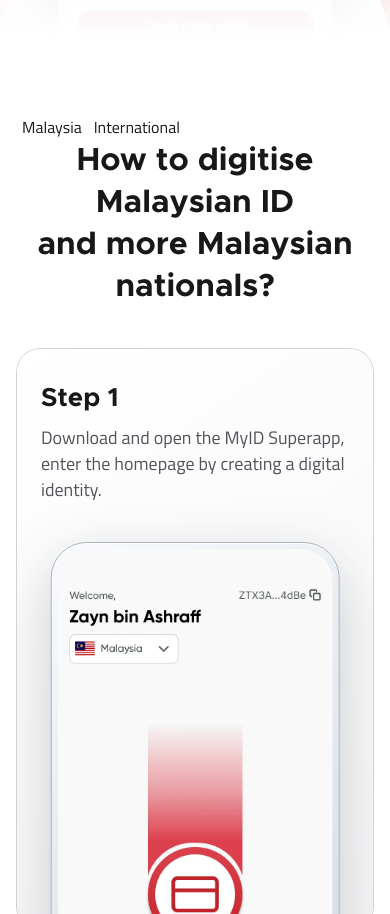
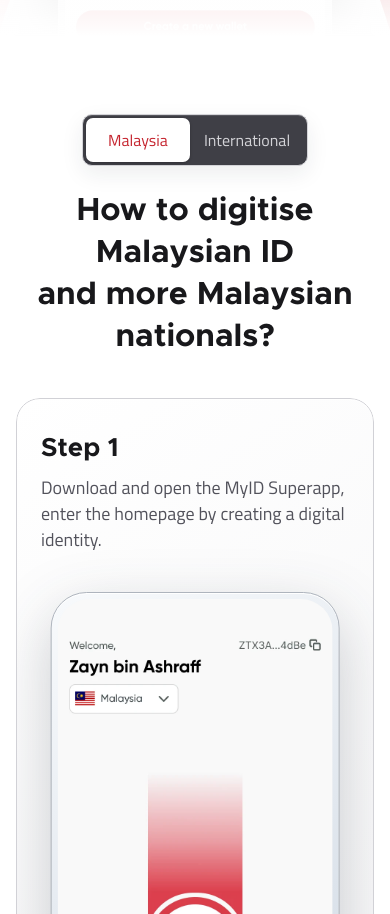
Before and after one commit to Mustaqim-96/zetrix-landing-site, a Next.js app in the folder nextjs/: page /zid in a window 390 px wide. Shown: the part 846-1760 px from the top of the page. Built offline with nearby package versions, Linux system fonts and the light colour scheme.

Commit message:
style(zid): polish region selector

```diff
--- a/nextjs/src/app/zid/zid.css
+++ b/nextjs/src/app/zid/zid.css
@@ -58,7 +58,7 @@
     @keyframes icon-before-swap{0%,43%{opacity:1}47%,100%{opacity:0}}
     @keyframes icon-after-swap{0%,53%{opacity:0}57%,100%{opacity:1}}
 
-    .process{padding:120px 0}.process-head{margin-bottom:40px}.process .section-title{width:min(695px,100%);margin-inline:auto;font-size:40px;line-height:48px;letter-spacing:0}
+    .process{padding:120px 0}.process-head{margin-bottom:40px}.process-region-selector{display:flex;width:max-content;margin:0 auto 28px;padding:3px;border:1px solid rgba(255,255,255,.16);border-radius:10px;background:#3f3f46;color:#d4d4d8;box-shadow:inset 0 1px 0 rgba(255,255,255,.08)}.process-region-selector__option{min-width:112px;min-height:44px;padding:0 18px;border:0;border-radius:7px;background:transparent;color:#d4d4d8;font-family:var(--body);font-size:15px;font-weight:600;line-height:1;cursor:pointer;transition:background-color .18s ease,color .18s ease,box-shadow .18s ease}.process-region-selector__option[aria-pressed="true"]{background:#fff;color:var(--brand);box-shadow:0 1px 3px rgba(0,0,0,.24)}.process-region-selector__option:hover:not([aria-pressed="true"]){color:#fff}.process-region-selector__option:focus-visible{position:relative;z-index:1;outline:2px solid #fff;outline-offset:3px}.process .section-title{width:min(695px,100%);margin-inline:auto;font-size:40px;line-height:48px;letter-spacing:0}
     .process-grid{position:relative}.process-steps{display:flex;flex-direction:column;gap:24px}
     .step-card{position:relative;display:flex;width:100%;height:min(620px,calc(100vh - 120px));min-height:500px;align-items:center;overflow:visible;clip-path:inset(0 round 28px);padding:80px;border:1px solid var(--border);border-radius:28px;background:#151519}
     .step-copy{display:flex;width:436.736px;max-width:calc(100% - 520px);flex-direction:column;gap:16px}.step-title{color:var(--white);font-family:var(--head);font-size:32px;font-weight:700;line-height:42px;letter-spacing:0}.step-desc{color:var(--muted);font-family:var(--body);font-size:20px;font-weight:400;line-height:28px}
@@ -77,6 +77,8 @@
     html[data-theme="light"] .hero-copy{color:#71717a}
     html[data-theme="light"] .hero-phone{filter:drop-shadow(0 28px 48px rgba(31,41,55,.2))}
     html[data-theme="light"] .process{color:#18181b;background:#fff}
+    html[data-theme="light"] .process-region-selector{border-color:#d4d4d8;background:#3f3f46;box-shadow:inset 0 1px 0 rgba(255,255,255,.12),0 8px 22px rgba(31,41,55,.08)}
+    html[data-theme="light"] .process-region-selector__option[aria-pressed="true"]{background:#fff;color:var(--brand)}
     html[data-theme="light"] .step-card{border-color:#d1d1d6;background:linear-gradient(145deg,rgba(255,255,255,.98),rgba(245,245,246,.88));box-shadow:inset 0 1px 0 #fff,0 16px 44px rgba(31,41,55,.06)}
     html[data-theme="light"] .step-title{color:#18181b}
     html[data-theme="light"] .step-desc{color:#52525b}
@@ -122,7 +124,7 @@
     @media (max-width:767px){
       :root{--gutter:16px;--mobile-section-space:60px}
       .hero{min-height:900px}.hero::after{content:"";position:absolute;z-index:6;right:0;bottom:0;left:0;height:clamp(190px,26svh,240px);background:linear-gradient(180deg,rgba(24,24,27,0) 0%,rgba(24,24,27,.78) 54%,#18181b 92%);pointer-events:none}html[data-theme="light"] .hero::after{background:linear-gradient(180deg,rgba(255,255,255,0) 0%,rgba(255,255,255,.82) 54%,#fff 92%)}.hero-content{padding-top:100px}.hero h1{font-size:32px;line-height:42px;letter-spacing:-.2px}.hero-copy{max-width:350px;margin-top:16px;font-size:16px;line-height:24px}.hero .button{height:44px;min-height:44px;margin-top:24px;padding-inline:20px;border-radius:10px;font-size:16px;line-height:24px}.hero-phone{width:260px}.orbit-icon--1{--icon-size:76px;--y0:550px;--y1:585px;--y2:595px;--y3:591px;--y4:605px;--y5:575px;--y6:625px}.orbit-icon--2{--icon-size:64px;--y0:640px;--y1:610px;--y2:600px;--y3:597px;--y4:605px;--y5:630px;--y6:565px}.orbit-icon--3{--icon-size:70px;--y0:580px;--y1:620px;--y2:606px;--y3:594px;--y4:600px;--y5:570px;--y6:645px}.orbit-icon--4{--icon-size:78px;--y0:650px;--y1:610px;--y2:598px;--y3:590px;--y4:605px;--y5:570px;--y6:545px}.orbit-icon--5{--icon-size:64px;--y0:570px;--y1:590px;--y2:603px;--y3:597px;--y4:600px;--y5:625px;--y6:640px}.orbit-icon--6{--icon-size:72px;--y0:635px;--y1:605px;--y2:598px;--y3:593px;--y4:608px;--y5:580px;--y6:555px}
-      .process{padding:var(--mobile-section-space) 0 0}.process-head{margin-bottom:40px}.process .section-title{font-size:32px;line-height:42px}.process-steps{gap:16px}.step-card{height:clamp(510px,calc(107.6vw + 166px),584px);min-height:0;align-items:flex-start;overflow:hidden;padding:32px 24px;border-radius:24px;clip-path:inset(0 round 24px)}.step-copy{position:relative;z-index:2;width:100%;max-width:100%;gap:10px}.step-title{font-size:26px;line-height:34px}.step-desc{max-width:34ch;font-size:18px;line-height:26px}.step-phone{position:absolute;top:200px;left:auto;right:50%;width:77.32%;transform:translateX(50%)}.step-phone::before{border-radius:36px}.step-phone img{border-radius:32px}
+      .process{padding:var(--mobile-section-space) 0 0}.process-head{margin-bottom:40px}.process-region-selector{margin-bottom:24px}.process-region-selector__option{min-width:104px;padding-inline:14px}.process .section-title{font-size:32px;line-height:42px}.process-steps{gap:16px}.step-card{height:clamp(510px,calc(107.6vw + 166px),584px);min-height:0;align-items:flex-start;overflow:hidden;padding:32px 24px;border-radius:24px;clip-path:inset(0 round 24px)}.step-copy{position:relative;z-index:2;width:100%;max-width:100%;gap:10px}.step-title{font-size:26px;line-height:34px}.step-desc{max-width:34ch;font-size:18px;line-height:26px}.step-phone{position:absolute;top:200px;left:auto;right:50%;width:77.32%;transform:translateX(50%)}.step-phone::before{border-radius:36px}.step-phone img{border-radius:32px}
       .download-about-handoff{--download-height:100svh}.download-about-handoff{height:auto;padding-bottom:100svh}.download{position:relative;top:auto;bottom:auto;height:auto;min-height:auto;padding:var(--mobile-section-space) 0 0;will-change:transform}.download-content{width:min(600px,calc(100% - 40px))}.download .section-title{font-size:32px;line-height:42px}.download .section-copy{font-size:16px;line-height:24px}.download-grid{grid-template-columns:1fr;justify-content:center;gap:24px}.download-card{width:280px;justify-self:center}
       .about{position:absolute;bottom:0;height:100svh;padding:16px 0}.about::before{top:-128px;height:128px}.about>.shell{height:100%}.about-card{display:flex;width:calc(100vw - 32px);height:calc(100svh - 32px);min-height:0;max-height:900px;flex-direction:column}.about-card::after{background:linear-gradient(180deg,#000 0%,rgba(0,0,0,.96) 38%,rgba(0,0,0,.48) 62%,rgba(0,0,0,0) 78%)}.about-content{max-width:none;padding:72px 20px 0;flex:0 0 auto}.about .section-title{font-size:32px;line-height:42px;text-align:center}.about-copy{margin-top:8px;gap:12px;font-size:16px;line-height:24px;text-align:center}.about-visual{position:relative;inset:auto;width:100%;min-height:0;flex:1}.about-backdrop{top:48px;height:calc(100% - 48px);object-position:100% center;transform:none}.powered{padding:var(--mobile-section-space) 0 80px}.partner{height:74px;padding:12px}.partner img{max-width:130px}
     }
@@ -131,7 +133,7 @@
       .download-about-handoff{height:auto}.download{position:relative;top:auto;height:auto;min-height:auto;padding:72px 0}.about{position:relative;bottom:auto;height:auto;padding:72px 0}.about::before{display:none}
     }
     @media (max-width:420px){.partner-grid{grid-template-columns:1fr}.section-copy{font-size:17px}}
-    @media (prefers-reduced-motion:reduce){html{scroll-behavior:auto}.download-about-handoff{height:auto;padding-bottom:0}.download{position:relative;top:auto;height:auto}.about{position:relative;bottom:auto;height:auto}.about::before{display:none}.orbit-icon,.orbit-icon img{animation:none}.orbit-icon{transform:none}.orbit-icon .icon-after{display:none}.orbit-icon--1{top:462px;left:7%}.orbit-icon--2{top:622px;left:21%}.orbit-icon--3{top:697px;left:3%}.orbit-icon--4{top:462px;right:7%;left:auto}.orbit-icon--5{top:622px;right:21%;left:auto}.orbit-icon--6{top:697px;right:3%;left:auto}.reveal{opacity:1;transform:none;transition:none}.button,.download-store,.step-copy,.step-phone img{transition:none}}
+    @media (prefers-reduced-motion:reduce){html{scroll-behavior:auto}.download-about-handoff{height:auto;padding-bottom:0}.download{position:relative;top:auto;height:auto}.about{position:relative;bottom:auto;height:auto}.about::before{display:none}.orbit-icon,.orbit-icon img{animation:none}.orbit-icon{transform:none}.orbit-icon .icon-after{display:none}.orbit-icon--1{top:462px;left:7%}.orbit-icon--2{top:622px;left:21%}.orbit-icon--3{top:697px;left:3%}.orbit-icon--4{top:462px;right:7%;left:auto}.orbit-icon--5{top:622px;right:21%;left:auto}.orbit-icon--6{top:697px;right:3%;left:auto}.reveal{opacity:1;transform:none;transition:none}.button,.download-store,.process-region-selector__option,.step-copy,.step-phone img{transition:none}}
 
 .zid-page{min-height:100%;background:var(--page);color:var(--white);}
 
```
Also changed, not shown: 1 other file (tests, documents, lock files or other folders).
